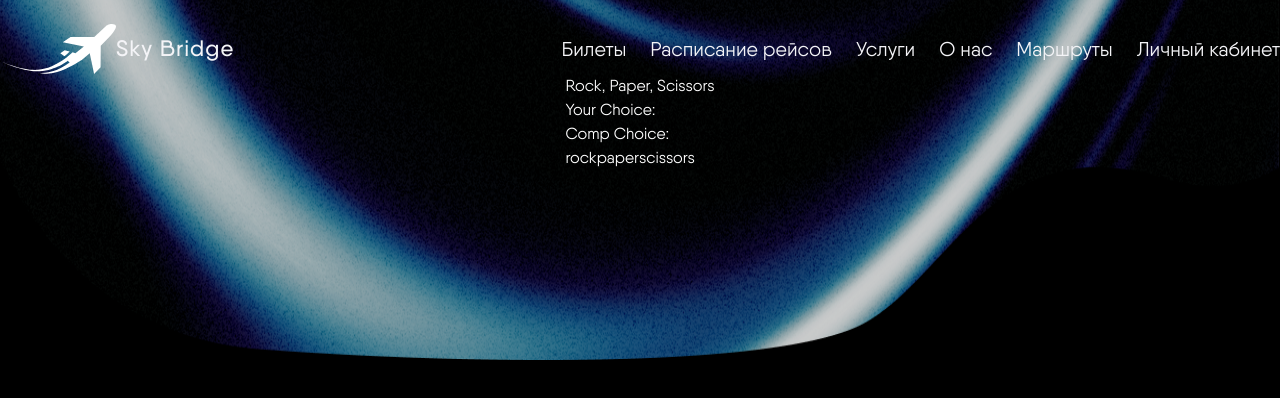
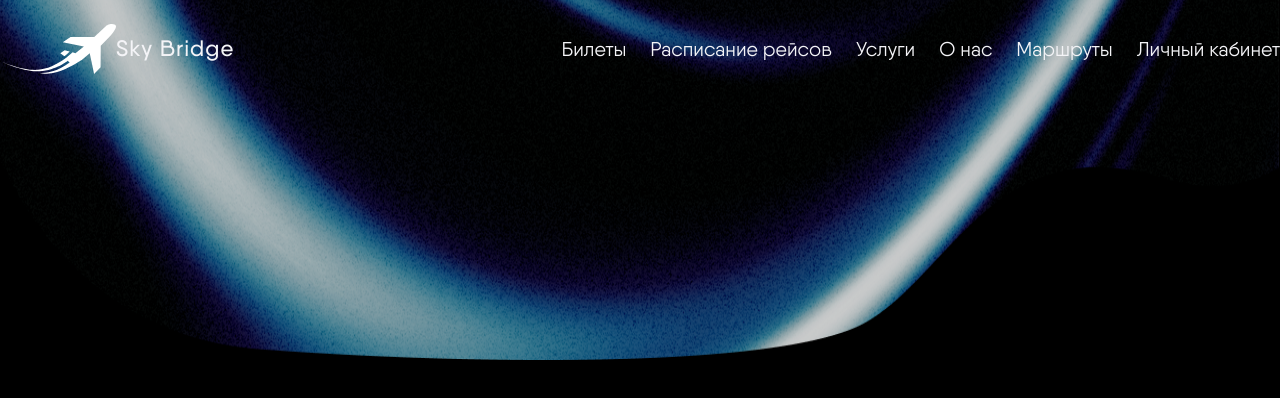
Before and after one commit to Oldsmob1le/kinoarea-react, a Next.js app: page / in a window 1280 px wide. Shown: the top 398 px of the page. Built offline with nearby package versions, Linux system fonts and the light colour scheme.

Commit message:
classwork 3

```diff
--- a/src/app/page.tsx
+++ b/src/app/page.tsx
@@ -1,12 +1,10 @@
 import Search from '@/components/main/search';
 import React from 'react';
 import Popular from '@/components/main/slider/popular';
-import RockPaperScissors from '@/components/qwerty';
 
 export default function Home() {
   return (
       <>
-        <RockPaperScissors />
       </>
   );
 }
--- a/src/components/header/header.tsx
+++ b/src/components/header/header.tsx
@@ -23,7 +23,7 @@ const Header = () => {
   };
 
   return (
-    <div className="text-gray-1 flex flex-col tablet-s:flex-row w-full justify-between mt-xl">
+    <div className="text-gray-1 flex flex-col tablet:flex-row w-full justify-between mt-xl">
 
       <Image
         className="z-[-1]"
@@ -44,10 +44,10 @@ const Header = () => {
 
       <div style={logoStyle}>
         <LogoIcon />
-        <p className=''>Sky Bridge</p>
+        <p>Sky Bridge</p>
       </div>
 
-      <div className="hidden tablet-s:flex items-center gap-xl text-h1">
+      <div className="hidden tablet:flex items-center gap-xl text-h1">
         <a href="#">Билеты</a>
         <a href="#">Расписание рейсов</a>
         <a href="#">Услуги</a>
@@ -56,15 +56,15 @@ const Header = () => {
         <a href="#">Личный кабинет</a>
       </div>
 
-      <div className="tablet-s:hidden absolute top-7 right-7 flex items-center">
+      <div className="tablet:hidden absolute top-7 right-7 flex items-center gap-xs">
+      <UserIcon />
         <button onClick={toggleMenu}>
           <MenuIcon />
         </button>
         {/* Add the user account icon here */}
-        <UserIcon />
       </div>
 
-      <div className={`flex tablet-s:hidden items-end mr-3xl  ${isMenuOpen ? 'flex-col' : 'hidden'}`}>
+      <div className={`flex tablet:hidden items-end mr-3xl  ${isMenuOpen ? 'flex-col' : 'hidden'}`}>
         <a href="#" className="mb-xs">Билеты</a>
         <a href="#" className="mb-xs">Услуги</a>
         <a href="#" className="mb-xs">О нас</a>
--- a/src/components/qwerty.tsx
+++ /dev/null
@@ -1,51 +0,0 @@
-'use client';
-import React, { useState } from 'react';
-
-const RockPaperScissors = () => {
-  const [userChoice, setUserChoice] = useState<string | null>(null);
-  const [computerChoice, setComputerChoice] = useState<string | null>(null);
-  const [result, setResult] = useState<string | null>(null);
-
-  const choices: string[] = ['rock', 'paper', 'scissors'];
-
-  const handleUserChoice = (choice: string) => {
-    const computerChoice = choices[Math.floor(Math.random() * choices.length)];
-    setUserChoice(choice);
-    setComputerChoice(computerChoice);
-    determineWinner(choice, computerChoice);
-  };
-
-  const determineWinner = (userChoice: string, computerChoice: string) => {
-    if (userChoice === computerChoice) {
-      setResult("It's a tie!");
-    } else if (
-      (userChoice === 'rock' && computerChoice === 'scissors') ||
-      (userChoice === 'paper' && computerChoice === 'rock') ||
-      (userChoice === 'scissors' && computerChoice === 'paper')
-    ) {
-      setResult('You win!');
-    } else {
-      setResult('Computer wins!');
-    }
-  };
-
-  return (
-    <div className='text-white'>
-      <h1>Rock, Paper, Scissors</h1>
-      <div>
-        <h2>Your Choice: {userChoice}</h2>
-        <h2>Comp Choice: {computerChoice}</h2>
-        <h2>{result}</h2>
-      </div>
-      <div>
-        {choices.map((choice, index) => (
-          <button key={index} onClick={() => handleUserChoice(choice)}>
-            {choice}
-          </button>
-        ))}
-      </div>
-    </div>
-  );
-};
-
-export default RockPaperScissors;
```
Also changed, not shown: src/ui/icons/burger.svg, src/ui/icons/user.svg.
